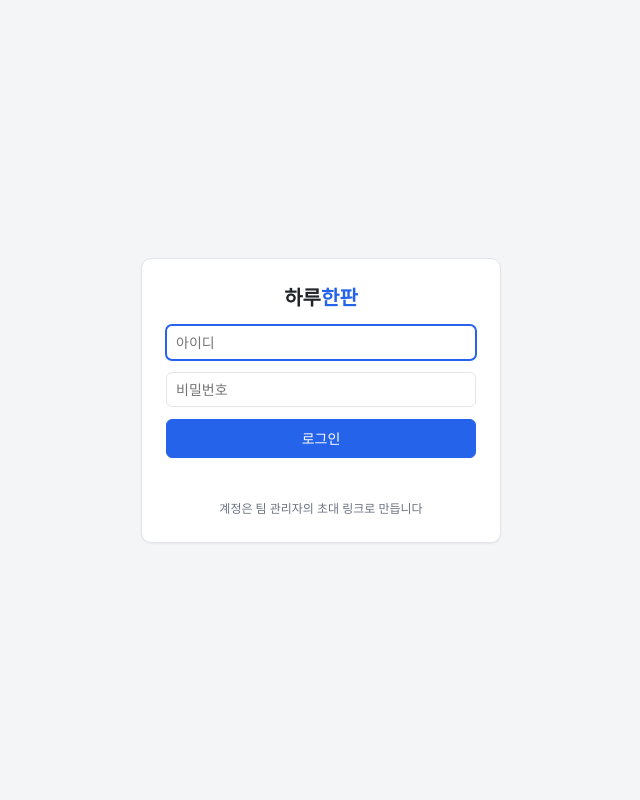
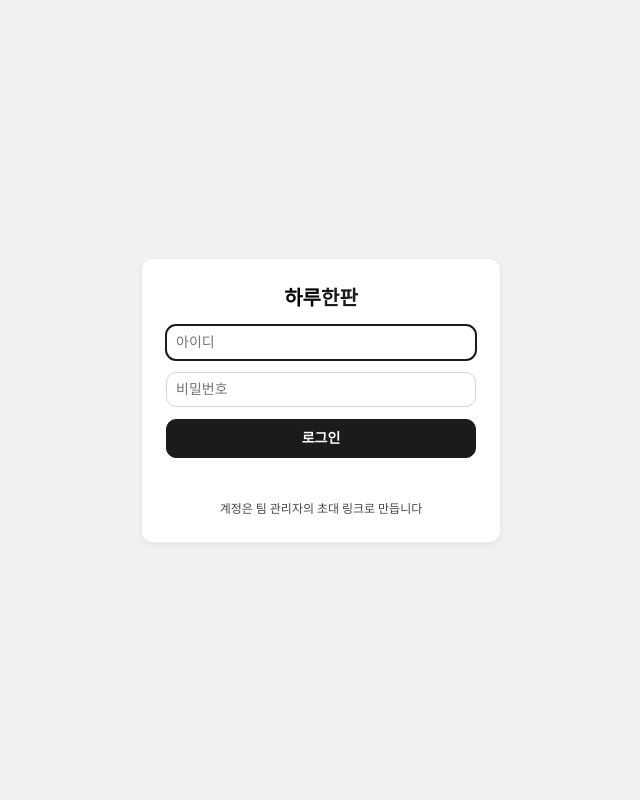
Before and after one commit to 90mansik/haruhanpan, a web app: page /login.html in a window 1280 px wide. Shown: the whole page, without its empty margins (319-959 px from the left). Run offline with its HTML, style and script files only (its server is not run), Linux system fonts and the light colour scheme; data that the repository does not hold is empty; some of the project's set-up classes (security, data sources, template engines, error pages and the like) are left out, and stand-ins take their place; database files in the repository are not loaded; some web fonts are replaced.

Commit message:
디자인: Astryx Neutral 테마 적용
- 색·모서리·그림자를 Astryx Neutral(@astryxdesign/theme-neutral 0.7.16) 값으로 (MIT, Meta, style.css 머리말에 출처)
  회색조 바탕, 주 버튼은 검정(다크: 흰색), 파랑(--info)은 저축·오늘 같은 정보 강조에만
- 새 토큰: --surface(상단 바·입력칸·대화상자), --line-strong(입력칸·외곽선 버튼), --on-accent, --hover, --r-c/--r-e/--r-i
- 글꼴: 영문·숫자 Figtree(Google Fonts), 한글 Pretendard(jsDelivr), 없으면 시스템 글꼴
- 설치형 앱 상태 표시줄·manifest 색도 맞춤. 가계부 차트 색(색약 검증 팔레트)은 그대로

Co-Authored-By: Claude Opus 5.5 <noreply@anthropic.com>

```diff
--- a/src/main/resources/static/home.html
+++ b/src/main/resources/static/home.html
@@ -12,6 +12,10 @@
 <meta name="apple-mobile-web-app-capable" content="yes">
 <meta name="apple-mobile-web-app-title" content="하루한판">
 <meta name="apple-mobile-web-app-status-bar-style" content="default">
+<link rel="preconnect" href="https://fonts.googleapis.com">
+<link rel="preconnect" href="https://fonts.gstatic.com" crossorigin>
+<link rel="stylesheet" href="https://fonts.googleapis.com/css2?family=Figtree:wght@400;500;600;700&display=swap">
+<link rel="stylesheet" href="https://cdn.jsdelivr.net/gh/orioncactus/pretendard@v1.3.9/dist/web/variable/pretendardvariable-dynamic-subset.min.css">
 <link rel="stylesheet" href="/style.css">
 <script src="/theme.js"></script>
 </head>
--- a/src/main/resources/static/index.html
+++ b/src/main/resources/static/index.html
@@ -12,6 +12,10 @@
 <meta name="apple-mobile-web-app-capable" content="yes">
 <meta name="apple-mobile-web-app-title" content="하루한판">
 <meta name="apple-mobile-web-app-status-bar-style" content="default">
+<link rel="preconnect" href="https://fonts.googleapis.com">
+<link rel="preconnect" href="https://fonts.gstatic.com" crossorigin>
+<link rel="stylesheet" href="https://fonts.googleapis.com/css2?family=Figtree:wght@400;500;600;700&display=swap">
+<link rel="stylesheet" href="https://cdn.jsdelivr.net/gh/orioncactus/pretendard@v1.3.9/dist/web/variable/pretendardvariable-dynamic-subset.min.css">
 <link rel="stylesheet" href="/style.css">
 <script src="/theme.js"></script>
 </head>
--- a/src/main/resources/static/invite.html
+++ b/src/main/resources/static/invite.html
@@ -13,6 +13,10 @@
 <meta name="apple-mobile-web-app-capable" content="yes">
 <meta name="apple-mobile-web-app-title" content="하루한판">
 <meta name="apple-mobile-web-app-status-bar-style" content="default">
+<link rel="preconnect" href="https://fonts.googleapis.com">
+<link rel="preconnect" href="https://fonts.gstatic.com" crossorigin>
+<link rel="stylesheet" href="https://fonts.googleapis.com/css2?family=Figtree:wght@400;500;600;700&display=swap">
+<link rel="stylesheet" href="https://cdn.jsdelivr.net/gh/orioncactus/pretendard@v1.3.9/dist/web/variable/pretendardvariable-dynamic-subset.min.css">
 <link rel="stylesheet" href="/style.css">
 <script src="/theme.js"></script>
 </head>
--- a/src/main/resources/static/ledger.html
+++ b/src/main/resources/static/ledger.html
@@ -12,6 +12,10 @@
 <meta name="apple-mobile-web-app-capable" content="yes">
 <meta name="apple-mobile-web-app-title" content="하루한판">
 <meta name="apple-mobile-web-app-status-bar-style" content="default">
+<link rel="preconnect" href="https://fonts.googleapis.com">
+<link rel="preconnect" href="https://fonts.gstatic.com" crossorigin>
+<link rel="stylesheet" href="https://fonts.googleapis.com/css2?family=Figtree:wght@400;500;600;700&display=swap">
+<link rel="stylesheet" href="https://cdn.jsdelivr.net/gh/orioncactus/pretendard@v1.3.9/dist/web/variable/pretendardvariable-dynamic-subset.min.css">
 <link rel="stylesheet" href="/style.css">
 <script src="/theme.js"></script>
 </head>
--- a/src/main/resources/static/login.html
+++ b/src/main/resources/static/login.html
@@ -12,6 +12,10 @@
 <meta name="apple-mobile-web-app-capable" content="yes">
 <meta name="apple-mobile-web-app-title" content="하루한판">
 <meta name="apple-mobile-web-app-status-bar-style" content="default">
+<link rel="preconnect" href="https://fonts.googleapis.com">
+<link rel="preconnect" href="https://fonts.gstatic.com" crossorigin>
+<link rel="stylesheet" href="https://fonts.googleapis.com/css2?family=Figtree:wght@400;500;600;700&display=swap">
+<link rel="stylesheet" href="https://cdn.jsdelivr.net/gh/orioncactus/pretendard@v1.3.9/dist/web/variable/pretendardvariable-dynamic-subset.min.css">
 <link rel="stylesheet" href="/style.css">
 <script src="/theme.js"></script>
 </head>
--- a/src/main/resources/static/offline.html
+++ b/src/main/resources/static/offline.html
@@ -12,6 +12,10 @@
 <meta name="apple-mobile-web-app-capable" content="yes">
 <meta name="apple-mobile-web-app-title" content="하루한판">
 <meta name="apple-mobile-web-app-status-bar-style" content="default">
+<link rel="preconnect" href="https://fonts.googleapis.com">
+<link rel="preconnect" href="https://fonts.gstatic.com" crossorigin>
+<link rel="stylesheet" href="https://fonts.googleapis.com/css2?family=Figtree:wght@400;500;600;700&display=swap">
+<link rel="stylesheet" href="https://cdn.jsdelivr.net/gh/orioncactus/pretendard@v1.3.9/dist/web/variable/pretendardvariable-dynamic-subset.min.css">
 <link rel="stylesheet" href="/style.css">
 <script src="/theme.js"></script>
 </head>
--- a/src/main/resources/static/style.css
+++ b/src/main/resources/static/style.css
@@ -1,26 +1,34 @@
-/* 하루한판 - 디자인 토큰 + 화면 스타일 (라이트/다크) */
+/* 하루한판 - 디자인 토큰 + 화면 스타일 (라이트/다크)
+ * 색·모서리·그림자·글꼴은 Astryx 디자인 시스템의 Neutral 테마(@astryxdesign/theme-neutral 0.7.16)를 따른다.
+ * Astryx: https://github.com/meta/astryx (MIT License, Copyright (c) Meta Platforms, Inc. and affiliates.)
+ * 회색조 바탕, 검정(다크: 흰색) 주 버튼. 파랑(--info)은 저축·오늘처럼 "정보" 성격의 강조에만 쓴다.
+ */
 :root {
-  --bg: #f4f5f7; --panel: #fff; --text: #1f2328; --muted: #6b7280; --line: #e3e5e8;
-  --accent: #2563eb; --accent-soft: #e8efff;
-  --danger: #dc2626; --warn: #d97706; --ok: #16a34a;
-  --sun: #dc2626; --sat: #2563eb; --today: #fff7d6;
-  --shadow: 0 1px 2px rgba(0,0,0,.06);
+  --bg: #f1f1f1; --surface: #fff; --panel: #fff; --text: #000; --muted: #474747;
+  --line: #00000014; --line-strong: #d4d4d4;
+  --accent: #1b1b1b; --on-accent: #fff; --accent-soft: #d4d4d4; --hover: #0000000d;
+  --info: #0067ce; --danger: #c0262c; --warn: #836700; --ok: #2f7d33;
+  --sun: #c0262c; --sat: #0067ce; --today: #fff4c7;
+  --shadow: 0 2px 4px rgba(0,0,0,.05);
+  --r-c: 12px; --r-e: 10px; --r-i: 6px;
+  --font: Figtree, "Pretendard Variable", Pretendard, -apple-system, BlinkMacSystemFont, "Apple SD Gothic Neo", "Malgun Gothic", "맑은 고딕", system-ui, sans-serif;
   /* SQL 강조: 키워드 함수 문자열 숫자 주석 힌트 바인드변수 따옴표식별자 */
   --sk: #1d4ed8; --sf: #7c3aed; --ss: #b45309; --sn: #0f766e; --sc: #6b7280; --sh: #15803d; --sb: #be185d; --si: #0e7490;
-  --code-bg: #f7f8fa;
+  --code-bg: #f7f7f7;
   /* 차트 범주 색 (순서가 색약 대비를 보장한다 — 바꾸지 말 것). 라이트 3,4,5 번은 3:1 미만이라 범례에 글자를 함께 적는다 */
   --s1: #2a78d6; --s2: #eb6834; --s3: #1baf7a; --s4: #eda100; --s5: #e87ba4; --s6: #008300; --s7: #6250d6; --s8: #e34948;
   --s-other: #a8a8a3;
   color-scheme: light;
 }
 :root[data-theme="dark"] {
-  --bg: #15171a; --panel: #1e2125; --text: #e6e8eb; --muted: #9aa1a9; --line: #2e3238;
-  --accent: #5b8cff; --accent-soft: #233150;
-  --danger: #f87171; --warn: #fbbf24; --ok: #4ade80;
-  --sun: #f87171; --sat: #7aa2ff; --today: #3a3420;
-  --shadow: none;
+  --bg: #1b1b1b; --surface: #262626; --panel: #1b1b1b; --text: #fff; --muted: #9e9e9e;
+  --line: #ffffff1a; --line-strong: #525252;
+  --accent: #f1f1f1; --on-accent: #111; --accent-soft: #474747; --hover: #ffffff0d;
+  --info: #a1caff; --danger: #ffaea7; --warn: #eec448; --ok: #90ca90;
+  --sun: #ffaea7; --sat: #a1caff; --today: #3a3420;
+  --shadow: 0 2px 4px rgba(0,0,0,.25);
   --sk: #7aa2ff; --sf: #c4a5ff; --ss: #fbbf77; --sn: #5eead4; --sc: #8b949e; --sh: #86efac; --sb: #f9a8d4; --si: #67e8f9;
-  --code-bg: #181a1e;
+  --code-bg: #141414;
   --s1: #3987e5; --s2: #d95926; --s3: #199e70; --s4: #c98500; --s5: #d55181; --s6: #008300; --s7: #9085e9; --s8: #e66767;
   --s-other: #6b6b67;
   color-scheme: dark;
@@ -30,10 +38,10 @@
 html, body { margin: 0; }
 body {
   background: var(--bg); color: var(--text);
-  font: 14px/1.5 "Malgun Gothic", "맑은 고딕", "Apple SD Gothic Neo", "Noto Sans KR", system-ui, sans-serif;
+  font: 14px/1.5 var(--font);
   -webkit-text-size-adjust: 100%;
 }
-a { color: var(--accent); }
+a { color: var(--info); }
 h1, h2, h3 { margin: 0; font-weight: 700; }
 h2 { font-size: 15px; }
 code, pre, .mono { font-family: Consolas, "D2Coding", ui-monospace, monospace; }
@@ -44,50 +52,50 @@ code, pre, .mono { font-family: Consolas, "D2Coding", ui-monospace, monospace; }
 /* ───────── 입력·버튼 ───────── */
 input, select, textarea, button { font: inherit; color: inherit; }
 input[type=text], input[type=search], input[type=date], input[type=time], input[type=password], select, textarea {
-  background: var(--panel); border: 1px solid var(--line); border-radius: 6px; padding: 6px 9px; min-width: 0;
+  background: var(--surface); border: 1px solid var(--line-strong); border-radius: var(--r-e); padding: 6px 9px; min-width: 0;
 }
 input:focus, select:focus, textarea:focus { outline: 2px solid var(--accent); outline-offset: -1px; border-color: transparent; }
 textarea { resize: vertical; width: 100%; }
-input[type=checkbox] { width: 16px; height: 16px; accent-color: var(--ok); margin: 0; cursor: pointer; flex: none; }
+input[type=checkbox] { width: 16px; height: 16px; accent-color: var(--accent); margin: 0; cursor: pointer; flex: none; }
 
 button {
-  background: var(--accent); color: #fff; border: 1px solid var(--accent); border-radius: 6px;
+  background: var(--accent); color: var(--on-accent); border: 1px solid var(--accent); border-radius: var(--r-e); font-weight: 600;
   padding: 6px 12px; cursor: pointer; white-space: nowrap;
 }
 button:hover { filter: brightness(1.08); }
-button.ghost { background: transparent; color: var(--text); border-color: var(--line); }
-button.ghost:hover { border-color: var(--accent); color: var(--accent); filter: none; }
+button.ghost { background: transparent; color: var(--text); border-color: var(--line-strong); }
+button.ghost:hover { border-color: var(--accent); background: var(--hover); filter: none; }
 button.danger { background: transparent; color: var(--danger); border-color: var(--danger); }
 button.icon { background: transparent; color: var(--muted); border: 0; padding: 2px 6px; }
-button.icon:hover { color: var(--accent); filter: none; }
+button.icon:hover { color: var(--text); filter: none; }
 button.small { padding: 3px 8px; font-size: 12px; }
 .menu-btn, .lg-fab { display: none; }
 .menu-sheet { width: min(320px, calc(100vw - 24px)); margin-top: 56px; margin-right: 12px; }
 .menu-list { display: flex; flex-direction: column; padding: 6px; }
-.menu-item { background: transparent; color: var(--text); border: 0; border-radius: 8px; text-align: left; padding: 12px 14px; font-size: 15px; }
+.menu-item { background: transparent; color: var(--text); border: 0; border-radius: var(--r-e); text-align: left; padding: 12px 14px; font-size: 15px; }
 .menu-item:hover { background: var(--bg); filter: none; }
 .menu-item.muted { color: var(--muted); }
 .menu-info { color: var(--muted); font-size: 12px; padding: 8px 14px 4px; }
 /* 버튼처럼 보이는 링크 (상단 🏠 홈) */
-a.btn { display: inline-block; text-decoration: none; border: 1px solid var(--line); border-radius: 6px; color: var(--text); white-space: nowrap; line-height: 1.5; }
+a.btn { display: inline-block; text-decoration: none; border: 1px solid var(--line-strong); border-radius: var(--r-e); color: var(--text); white-space: nowrap; line-height: 1.5; }
 a.btn.small { padding: 3px 8px; font-size: 12px; }
-a.btn:hover { border-color: var(--accent); color: var(--accent); }
+a.btn:hover { border-color: var(--accent); background: var(--hover); }
 
 /* ───────── 상단 바 ───────── */
 .topbar {
-  position: sticky; top: 0; z-index: 10; background: var(--panel); border-bottom: 1px solid var(--line);
+  position: sticky; top: 0; z-index: 10; background: var(--surface); border-bottom: 1px solid var(--line);
 }
 .topbar-inner {
   max-width: 1280px; margin: 0 auto; padding: 8px 20px; display: flex; align-items: center; gap: 16px; flex-wrap: wrap;
 }
 .brand { font-weight: 800; font-size: 16px; letter-spacing: -.3px; white-space: nowrap; color: var(--text); text-decoration: none; }
-.brand span { color: var(--accent); }
+.brand span { color: var(--muted); }
 .tabs { display: flex; gap: 2px; flex-wrap: wrap; flex: 1; }
 .tabs a {
-  text-decoration: none; color: var(--muted); padding: 6px 11px; border-radius: 6px; white-space: nowrap;
+  text-decoration: none; color: var(--muted); padding: 6px 11px; border-radius: var(--r-e); white-space: nowrap;
 }
 .tabs a:hover { color: var(--text); background: var(--bg); }
-.tabs a.on { background: var(--accent-soft); color: var(--accent); font-weight: 700; }
+.tabs a.on { background: var(--accent-soft); color: var(--text); font-weight: 700; }
 .tools { display: flex; align-items: center; gap: 6px; margin-left: auto; }
 .save-state {
   /* 폭을 고정해 "입력 중… / 저장 중… / 저장됨 hh:mm:ss" 로 글자가 바뀌어도 옆 버튼이 움직이지 않게 */
@@ -100,7 +108,7 @@ main { max-width: 1280px; margin: 0 auto; padding: 20px; }
 
 /* ───────── 공통 패널·카드 ───────── */
 .panel {
-  background: var(--panel); border: 1px solid var(--line); border-radius: 10px; padding: 14px 16px; box-shadow: var(--shadow);
+  background: var(--panel); border: 1px solid var(--line); border-radius: var(--r-c); padding: 14px 16px; box-shadow: var(--shadow);
 }
 .panel > h2, .panel-head { margin-bottom: 10px; }
 .panel-head { display: flex; align-items: center; gap: 8px; }
--- a/src/main/resources/static/theme.js
+++ b/src/main/resources/static/theme.js
@@ -7,10 +7,10 @@
   const root = document.documentElement;
   root.dataset.theme = dark ? 'dark' : 'light';
 
-  // 상단 바 색 = style.css 의 --panel (라이트 #fff, 다크 #1e2125). 화면에서 테마를 바꾸면 따라 바꾼다
+  // 상단 바 색 = style.css 의 --surface (라이트 #fff, 다크 #262626). 화면에서 테마를 바꾸면 따라 바꾼다
   const syncBar = () => {
     const meta = document.querySelector('meta[name=theme-color]');
-    if (meta) meta.content = root.dataset.theme === 'dark' ? '#1e2125' : '#ffffff';
+    if (meta) meta.content = root.dataset.theme === 'dark' ? '#262626' : '#ffffff';
   };
   syncBar();
   new MutationObserver(syncBar).observe(root, { attributes: true, attributeFilter: ['data-theme'] });
```
Also changed, not shown: other parts of src/main/resources/static/style.css (+33 -33 lines), src/main/resources/static/manifest.json.
